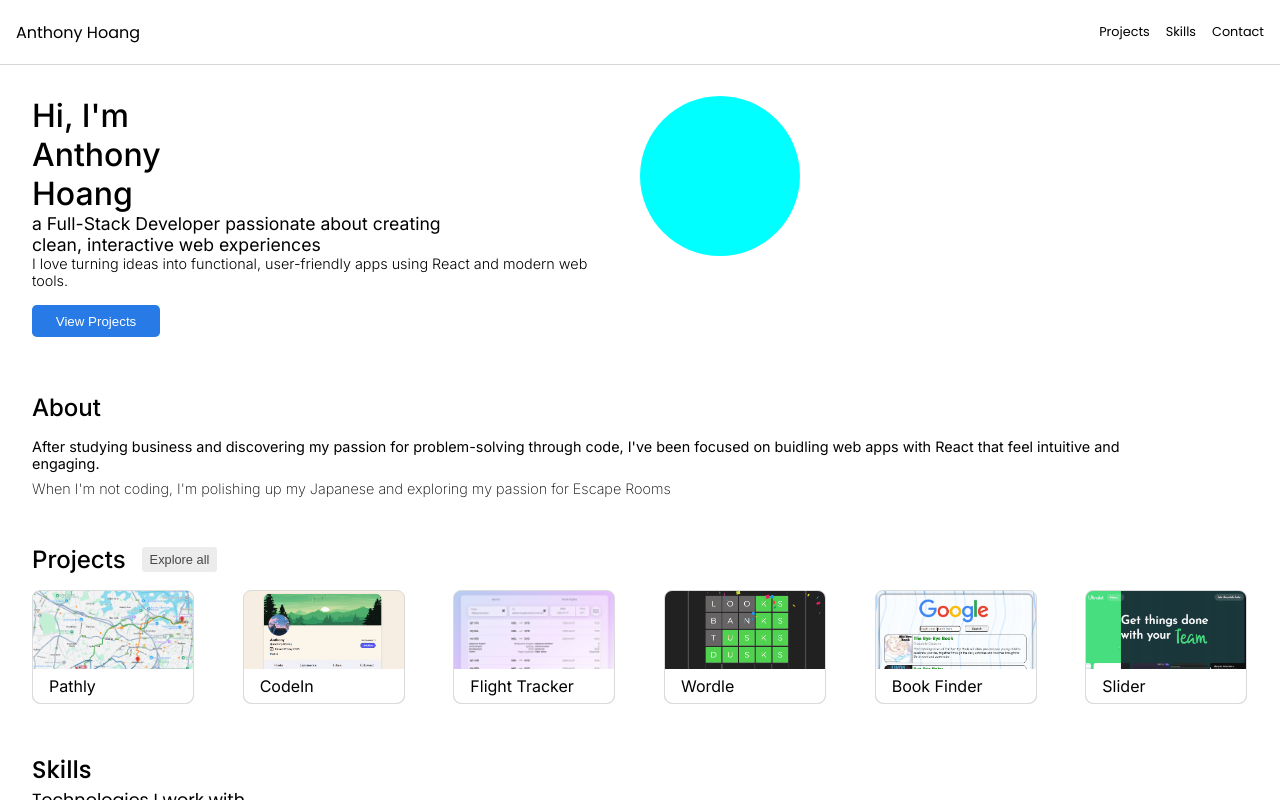
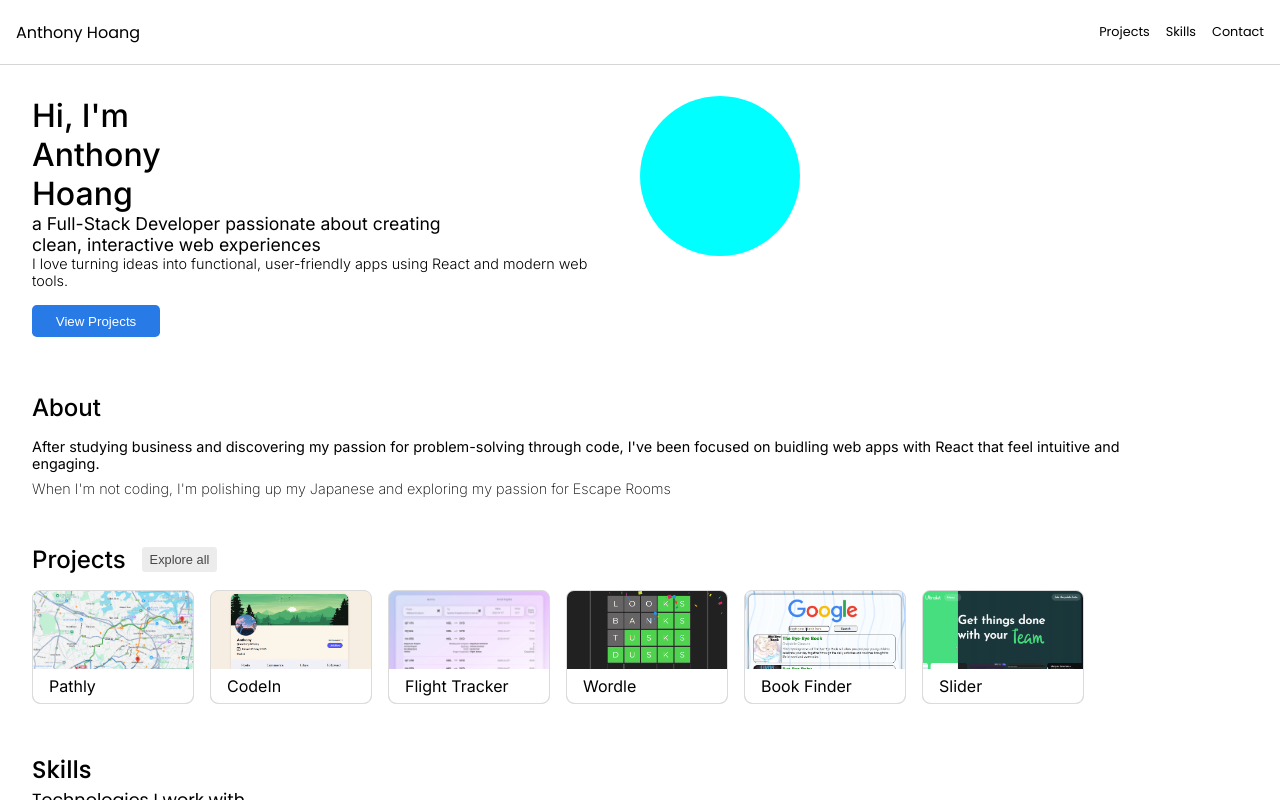
Before and after one commit to AntH117/anthonyhoang-dev, a React (Create React App) app in the folder anthonyhoang-dev/: page / in a window 1280 px wide. Built offline with nearby package versions, Linux system fonts and the light colour scheme.

Commit message:
Changed Home_Projects to use flex_wrap rather than a grid layout

```diff
--- a/anthonyhoang-dev/src/styles/Home_Projects.css
+++ b/anthonyhoang-dev/src/styles/Home_Projects.css
@@ -36,10 +36,18 @@
     margin-top: 1rem;
     width: 100%;
     height: fit-content;
-    display: grid;
-    grid-template-columns: repeat(auto-fit, minmax(10rem, 1fr));
+    display: flex;
+    flex-direction: row;
+    flex-wrap: wrap;
+    /* display: grid;
+    grid-template-columns: repeat(auto-fit, minmax(10rem, 1fr)); */
     gap: 1rem;
 }
+
+/* Larger Devices */
+@media (min-width: 900px) {
+
+  }
 
 .ind-project-body {
     width: 10rem;
```
